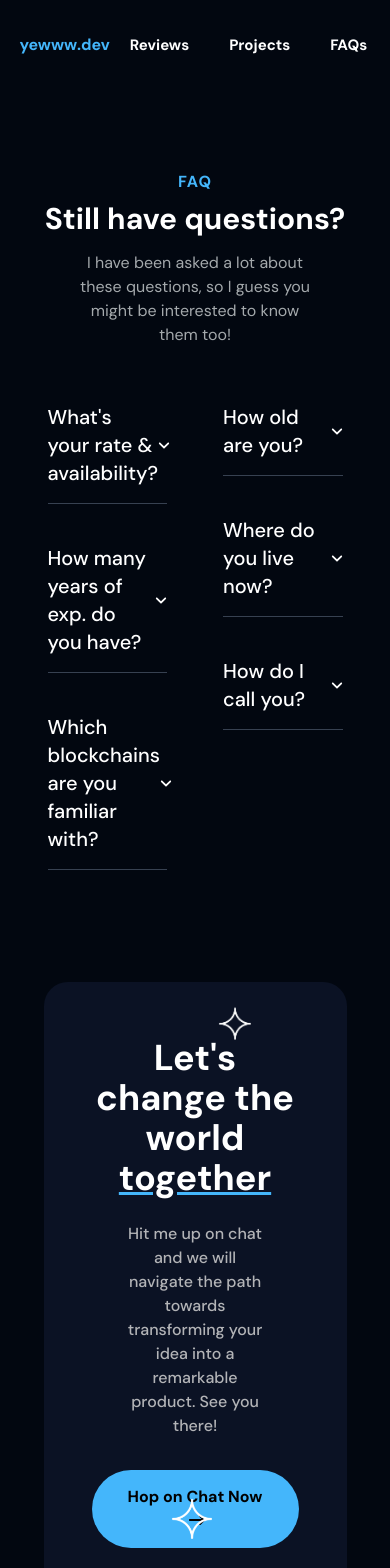
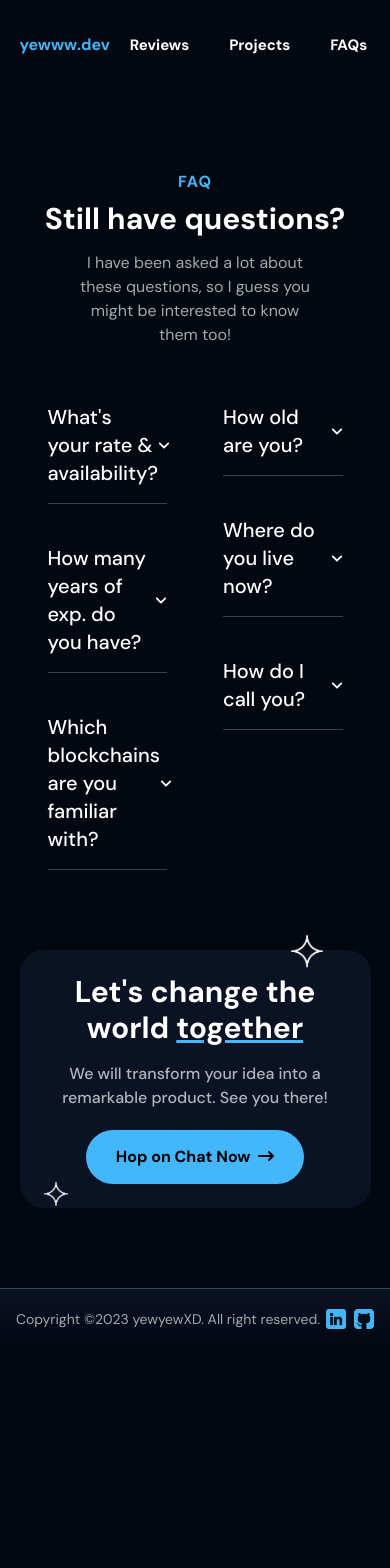
Before and after one commit to yewyewXD/yewwwdev, a Next.js app: page /about in a window 390 px wide. Shown: the top 1568 px of the page. After the commit the page ends 1349 px from the top, so only its background shows below. Built offline with nearby package versions, Linux system fonts and the light colour scheme.

Commit message:
responsive cta section

```diff
--- a/app/(home)/ProjectSection.tsx
+++ b/app/(home)/ProjectSection.tsx
@@ -81,15 +81,15 @@ const ProjectSection = () => {
           ))}
         </div>
 
-        <div className="text-center md:my-16 my-12">
+        <div className="text-center md:mb-16 mb-12 mt-16">
           <big className="mb-5 section-title">Freelance works</big>
           <h2>Built and sold</h2>
         </div>
 
-        <div className="mt-20 flex gap-10 justify-center flex-wrap">
+        <div className="flex gap-10 justify-center flex-wrap">
           {freelanceWorks.map((work) => (
             <div
-              className="rounded-2xl bg-secondary p-6"
+              className="rounded-2xl bg-secondary p-6 flex flex-col justify-center items-center"
               key={work.description}
             >
               <div>
@@ -102,7 +102,7 @@ const ProjectSection = () => {
                 />
               </div>
 
-              <div className="mt-5 w-72">
+              <div className="mt-5 sm:max-w-none max-w-xs sm:w-72 md:text-left text-center">
                 <Link
                   passHref
                   href={work.link}
--- a/app/globals.scss
+++ b/app/globals.scss
@@ -37,6 +37,10 @@ h4 {
   font-size: 22px;
   font-weight: 700;
   line-height: 1.1em;
+
+  @media (max-width: 767.98px) {
+    font-size: 20px;
+  }
 }
 
 h5 {
--- a/components/CTASection.tsx
+++ b/components/CTASection.tsx
@@ -8,29 +8,36 @@ import React from "react";
 
 const CTASection = () => {
   return (
-    <section className="CTASection py-28">
+    <section className="CTASection md:py-28 py-20">
       <div className="container">
-        <div className="p-12 pt-14 rounded-3xl bg-secondary text-center mx-6 relative">
+        <div className="md:p-12 sm:p-8 p-6 md:pt-14 rounded-3xl bg-secondary text-center md:mx-6 relative">
           <img
             src="/images/general-star.png"
-            className="absolute h-10 w-10 bottom-14 left-32 floatingStar"
+            className="absolute h-8 w-8 md:top-10 top-0 md:right-24 right-12 floatingStar animationDelay"
             alt=""
           />
 
           <img
             src="/images/general-star.png"
-            className="absolute h-8 w-8 top-10 right-24 floatingStar animationDelay"
+            className="absolute sm:h-10 h-6 sm:w-10 w-6 md:bottom-14 bottom-0 md:left-32 sm:left-16 floatingStar"
             alt=""
           />
 
-          <div className="xl:text-5xl text-4xl font-bold">
+          <div className="xl:text-5xl md:text-4xl text-3xl font-bold">
             Let&apos;s change the world{" "}
             <u className="underline-main">together</u>
           </div>
 
-          <div className="text-light font-medium mt-6 mb-8 w-8/12 mx-auto">
-            Hit me up on chat and we will navigate the path towards transforming
-            your idea into a remarkable product. See you there!
+          <div className="text-light font-medium md:mt-6 mt-4 md:mb-8 mb-5 md:w-8/12 md:mx-auto">
+            <span className="sm:block hidden">
+              Hit me up on chat and we will navigate the path towards
+              transforming your idea into a remarkable product. See you there!
+            </span>
+
+            <span className="sm:hidden">
+              We will transform your idea into a remarkable product. See you
+              there!
+            </span>
           </div>
 
           <button className="button-main">
```
